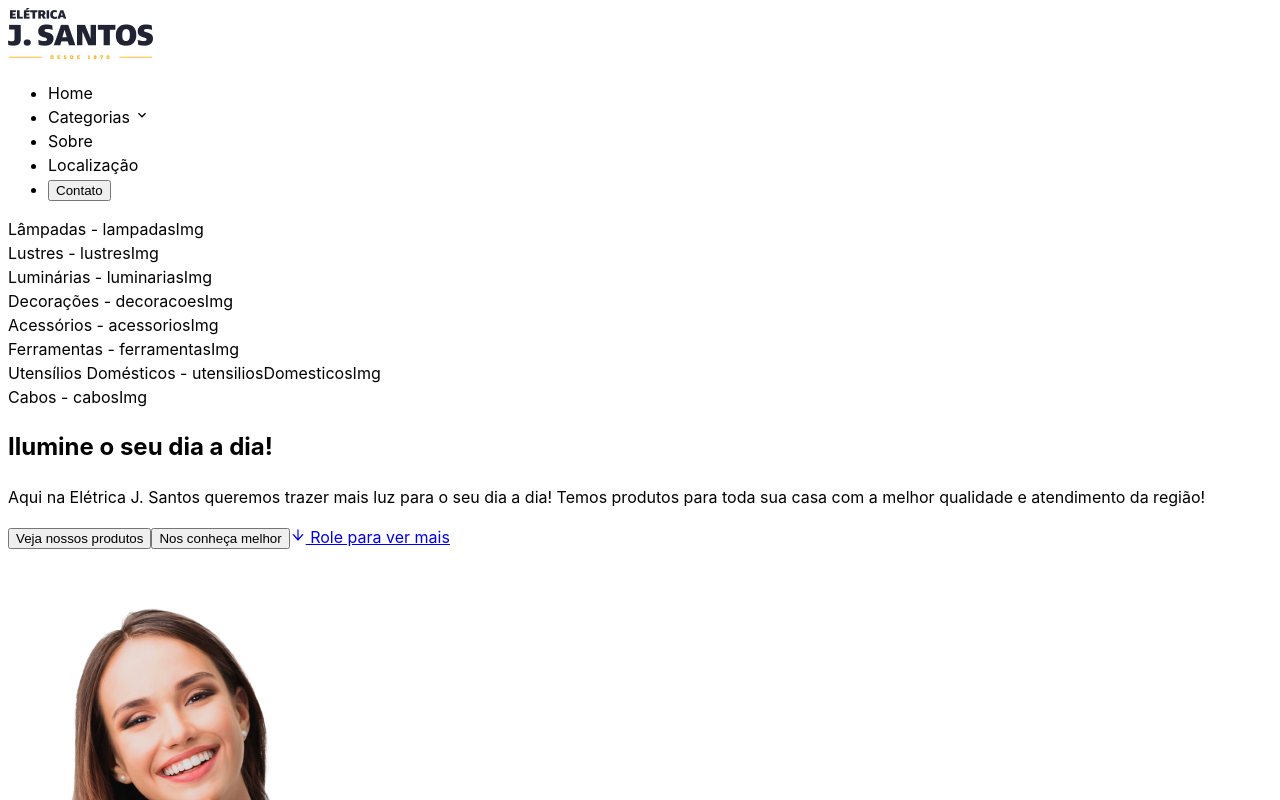
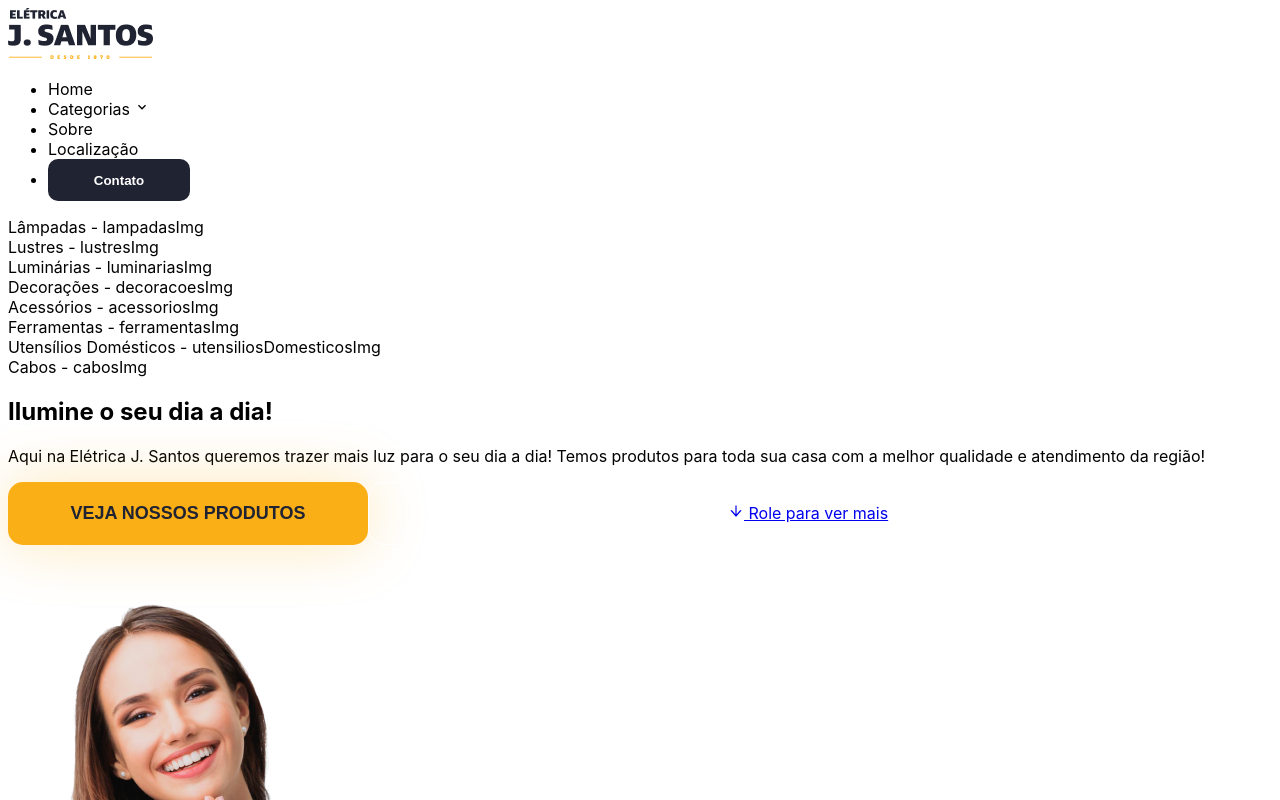
Before and after one commit to D-Kunrath/teste-jr-noweb, a React (Vite) app: page / in a window 1280 px wide. Shown: the top 800 px of the page. Built offline with nearby package versions, Linux system fonts and the light colour scheme.

Commit message:
style: button

```diff
--- a/src/components/Landing/index.jsx
+++ b/src/components/Landing/index.jsx
@@ -16,7 +16,7 @@ function Landing() {
           Temos produtos para toda sua casa com a melhor qualidade e atendimento da região!
         </p>
         <Button>Veja nossos produtos</Button>
-        <Button>Nos conheça melhor</Button>
+        <Button color="none">Nos conheça melhor</Button>
         <a href="#">
           <AiOutlineArrowDown /> Role para ver mais
         </a>
--- a/src/components/Navbar/index.jsx
+++ b/src/components/Navbar/index.jsx
@@ -24,7 +24,7 @@ function Navbar() {
             Localização
           </li>
           <li>
-            <Button color="secondary">Contato</Button>
+            <Button color="secondary" size="md">Contato</Button>
           </li>
         </ul>
       </nav>
--- a/src/index.css
+++ b/src/index.css
@@ -1,15 +1,8 @@
 :root {
   font-family: Inter, system-ui, Avenir, Helvetica, Arial, sans-serif;
-  line-height: 1.5;
-  font-weight: 400;
-
-  font-synthesis: none;
-  text-rendering: optimizeLegibility;
-  -webkit-font-smoothing: antialiased;
-  -moz-osx-font-smoothing: grayscale;
-  -webkit-text-size-adjust: 100%;
 
   --primary: #fbaf17;
+  --primary-shadow: #fbaf174d;
   --secondary: #202332;
   --light: #ffffff;
   --dark: #202332;
@@ -18,9 +11,22 @@
 
   --color-icon: #828282;
 
-  --radius-sm: 15px;
+  --radius-sm: 10px;
+  --radius-md: 15px;
   --radius-lg: 70px;
 }
+
+/*
+  font sizes:
+  15px
+  16px 38
+  18px 38
+  20px 38
+  22px
+  23px 28
+  35px
+
+*/
 
 html {
   padding: 0;
--- a/src/shared/Button/index.jsx
+++ b/src/shared/Button/index.jsx
@@ -1,8 +1,8 @@
-import './styles.css';
+import "./styles.css";
 
-function Button({ children, color='primary' }) {
+function Button({ children, color="primary", size="lg" }) {
   return (
-    <button>
+    <button className={`btn ${color} ${size}`}>
       {children}
     </button>
   )
--- a/src/shared/Button/styles.css
+++ b/src/shared/Button/styles.css
@@ -0,0 +1,43 @@
+/*
+  color: primary / secondary / none
+  size: lg / md
+*/
+
+.btn {
+  outline: none;
+  border: none;
+  cursor: pointer;
+  font-weight: bold;
+}
+
+.btn.md {
+  width: 142px;
+  height: 42px;
+  text-transform: capitalize;
+  border-radius: var(--radius-sm);
+}
+
+.btn.lg {
+  width: 360px;
+  height: 63px;
+  font-size: 18px;
+  text-transform: uppercase;
+  border-radius: var(--radius-md);
+}
+
+.btn.primary {
+  background-color: var(--primary);
+  color: var(--secondary);
+  box-shadow: 0 0 60px 0 var(--primary-shadow);
+}
+
+.btn.secondary {
+  background-color: var(--secondary);
+  color: var(--light);
+}
+
+.btn.none {
+  background-color: transparent;
+  color: var(--light);
+  border: 1px solid var(--light);
+}
```
